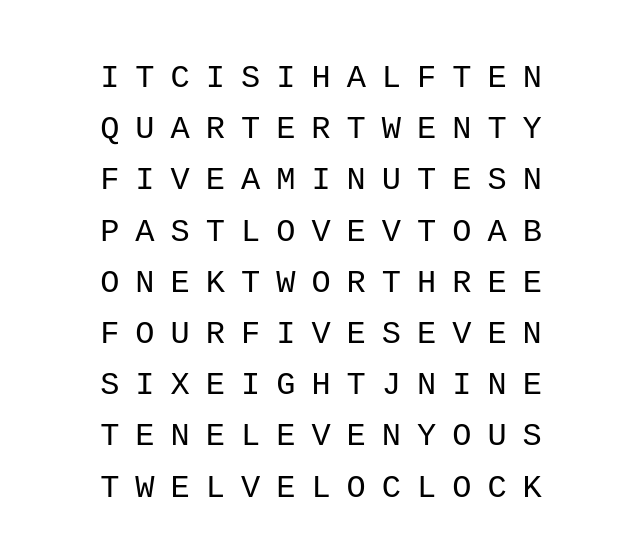
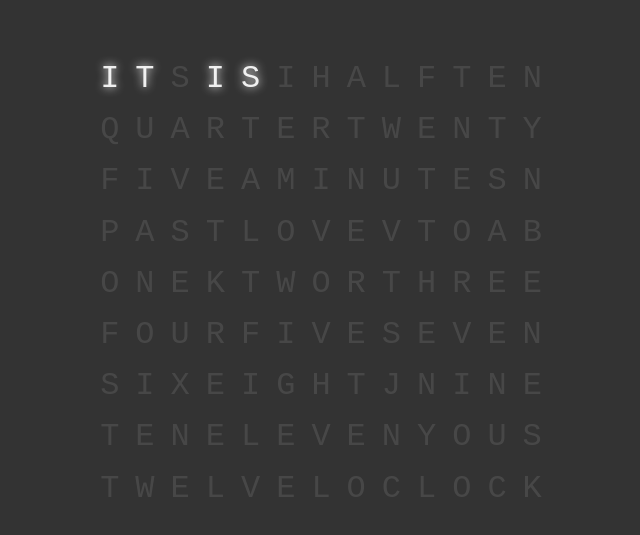
Before and after one commit to atkinchris/word-clock, a website: page index.html in a window 1280 px wide. Shown: the part 117-652 px from the top of the page, without its empty margins (311-951 px from the left). Drawn offline with Linux system fonts and the light colour scheme.

Commit message:
Add basic classes for when letters are illuminated

```diff
--- a/index.html
+++ b/index.html
@@ -9,27 +9,27 @@
   <body>
     <div class="container">
       <div class="row">
-        <span>it</span>
-        <span>C</span>
-        <span>is</span>
-        <span>I</span>
-        <span>half</span>
-        <span>ten</span>
+        <span class="always-on">it</span>
+        <span>s</span>
+        <span class="always-on">is</span>
+        <span>i</span>
+        <span id="m_30">half</span>
+        <span id="m_10">ten</span>
       </div>
       <div class="row">
-        <span>quarter</span>
-        <span>twenty</span>
+        <span id="m_15">quarter</span>
+        <span id="m_20">twenty</span>
       </div>
       <div class="row">
-        <span>five</span>
+        <span id="m_5">five</span>
         <span>a</span>
-        <span>minutes</span>
+        <span id="minutes">minutes</span>
         <span>n</span>
       </div>
       <div class="row">
-        <span>past</span>
+        <span id="past">past</span>
         <span>lovev</span>
-        <span>to</span>
+        <span id="to">to</span>
         <span>ab</span>
       </div>
       <div class="row">
--- a/package.json
+++ b/package.json
@@ -1,4 +1,7 @@
 {
+  "scripts": {
+    "start": "http-server"
+  },
   "devDependencies": {
     "eslint": "^3.19.0",
     "eslint-config-airbnb-base": "^11.1.2",
--- a/styles.css
+++ b/styles.css
@@ -6,6 +6,9 @@ body {
   text-transform: uppercase;
   line-height: 1.6em;
   white-space: nowrap;
+
+  background: #333333;
+  color: rgba(255, 255, 255, 0.1);
 }
 
 .container {
@@ -14,3 +17,9 @@ body {
   left: 50%;
   transform: translate(-50%, -50%);
 }
+
+.on,
+.always-on {
+  color: rgba(255, 255, 255, 0.9);
+  text-shadow: 0 0 0.3em #FFFFFF;
+}
```
